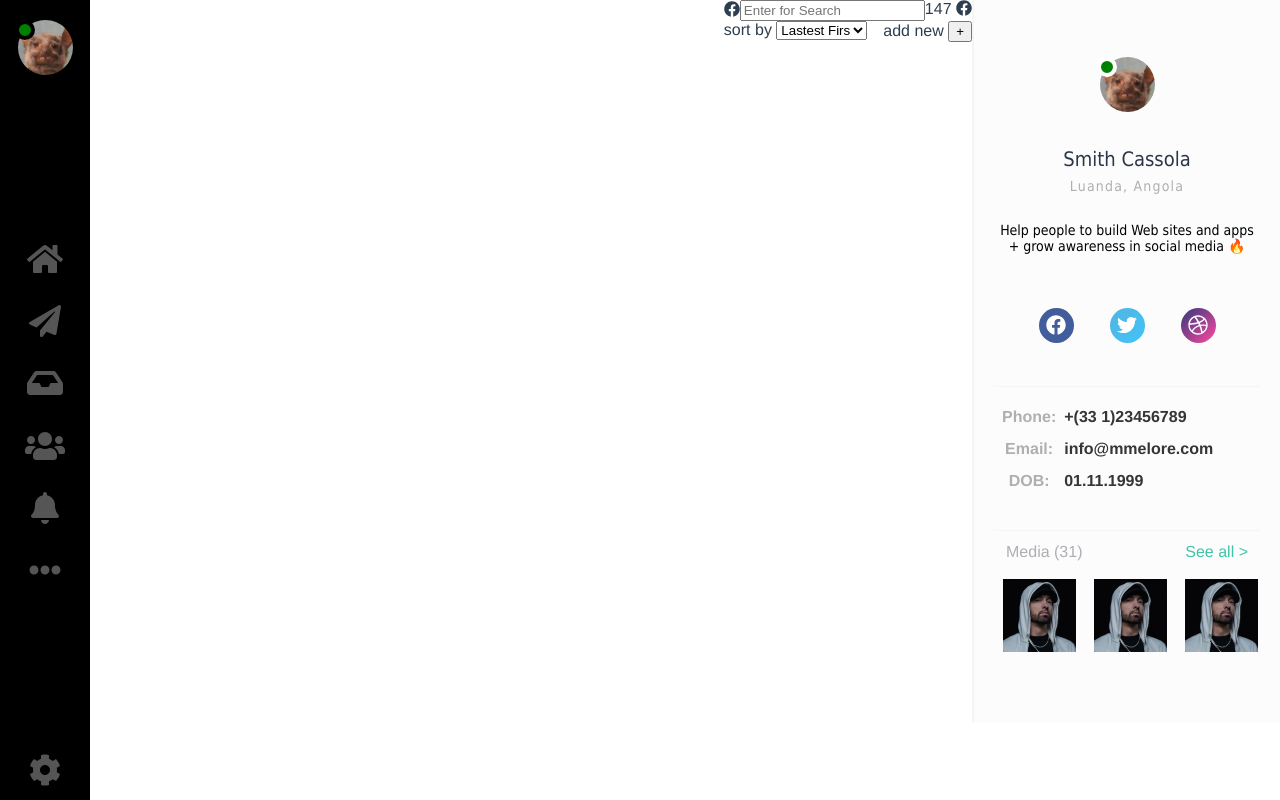
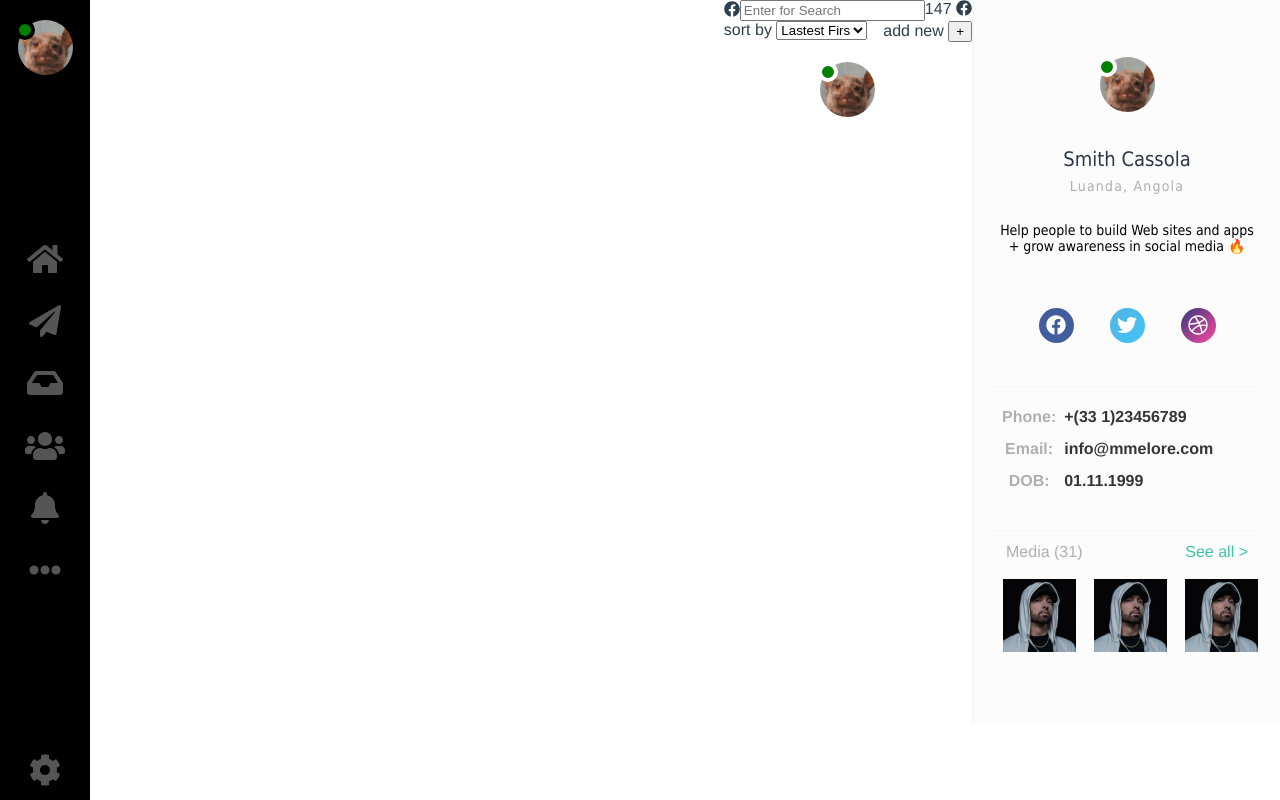
Before and after one commit to france00mf/chat, a Vue app: page / in a window 1280 px wide. Built offline with nearby package versions, Linux system fonts and the light colour scheme.

Commit message:
build: add user-avatar

```diff
--- a/src/components/home/message-room/Cards.vue
+++ b/src/components/home/message-room/Cards.vue
@@ -1,5 +1,14 @@
 <template>
     <div class="card">
-
+        <user-avatar borderProps="4px solid white"></user-avatar>
     </div>
 </template>
+
+<script>
+export default {
+    name: 'menu',
+    components: {
+        'user-avatar': require('@/components/shared/user-vatar').default
+    }
+}
+</script>
--- a/src/components/home/message-room/message-room.vue
+++ b/src/components/home/message-room/message-room.vue
@@ -8,7 +8,7 @@
           <filter-dropdown description="sort by"></filter-dropdown>
           <button-add description="add new"></button-add>
         </div>
-
+        <cards></cards>
     </div>
 </template>
 
@@ -19,7 +19,8 @@ export default {
     'user-search': require('@/components/shared/user-search.vue').default,
     'message-counter': require('@/components/shared/message-counter.vue').default,
     'button-add': require('@/components/shared/button-add.vue').default,
-    'filter-dropdown': require('@/components/shared/filter-dropdown.vue').default
+    'filter-dropdown': require('@/components/shared/filter-dropdown.vue').default,
+    'cards': require('./cards.vue').default
   }
 }
 </script>
```
